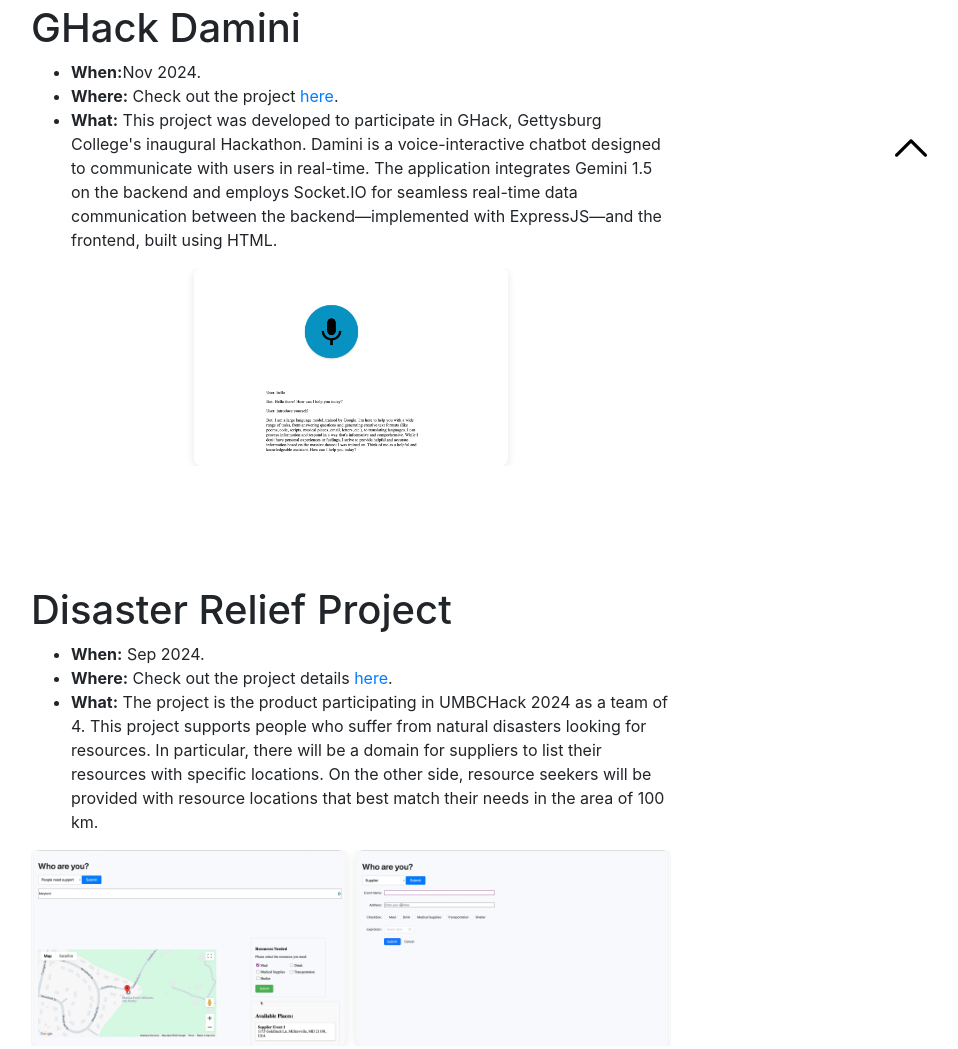
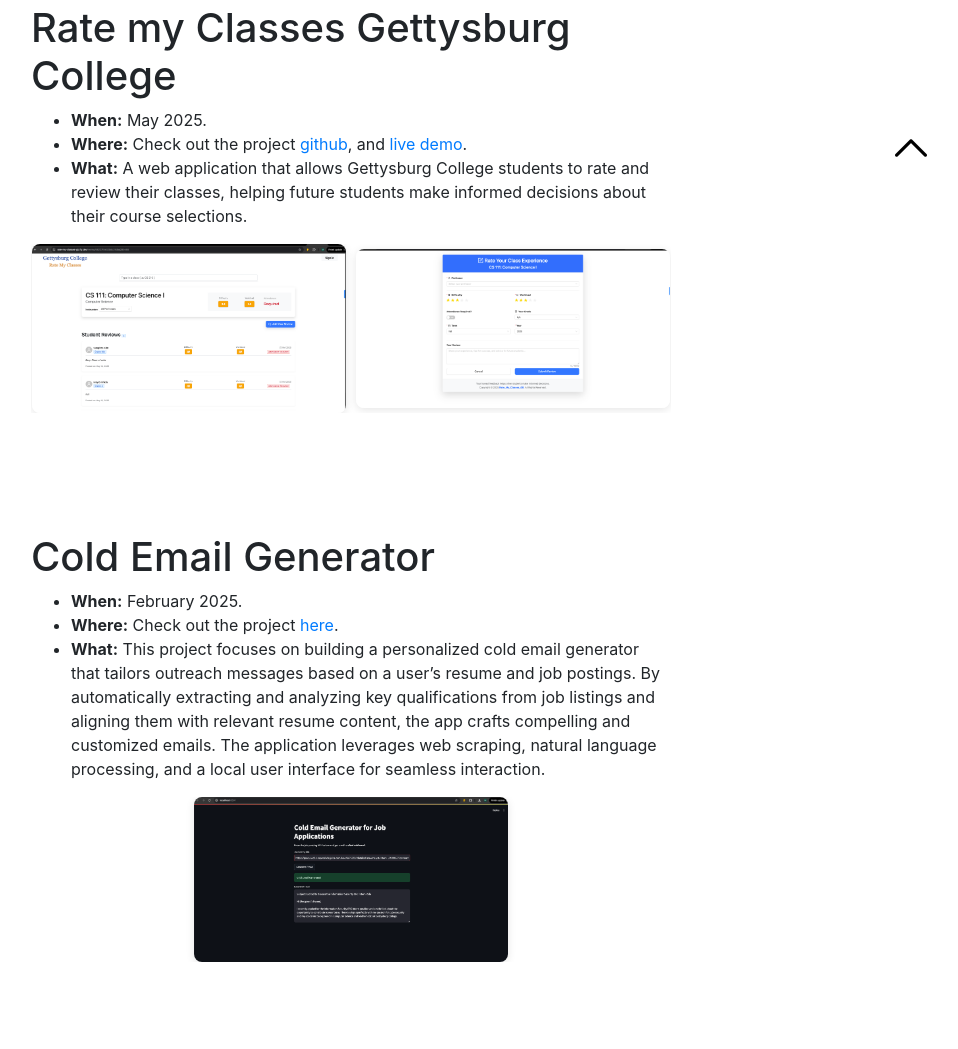
Before and after one commit to minhvdq/DamianPortfolio, a plain HTML site: page portfolio/index.html in a window 1280 px wide. Shown: the part 596-1645 px from the top of the page, without its empty margins (289-1247 px from the left). Drawn offline with nearby package versions, Linux system fonts and the light colour scheme.

Commit message:
update portfolio

```diff
--- a/portfolio/index.html
+++ b/portfolio/index.html
@@ -25,6 +25,48 @@
           Welcome to my portfolio! My name is Damian Vu, and this is where I share my experiences from working on jobs and personal projects. Let get started!
         </p>
         <br>
+
+        <div class="project">
+          <h1>
+            Rate my Classes Gettysburg College
+          </h1>
+
+          <ul>
+            <li>
+              <b>When:</b> May 2025.
+            </li>
+            <li>
+              <b>Where:</b> Check out the project <a href="https://github.com/minhvdq/rate_my_classes_gb" target="_blank">github</a>, and <a href="https://rate-my-classes-gb.fly.dev/" target="_blank">live demo</a>.
+            </li>
+            <li>
+              <b>What:</b> A web application that allows Gettysburg College students to rate and review their classes, helping future students make informed decisions about their course selections.
+            </li>
+          </ul>
+          <div class="image-wrapper">
+            <img class="myImage" src="./assets/rmc1.png" alt="rmcgb1"  />
+            <img class="myImage" src="./assets/rmc2.png" alt="rmcgb2"  />
+          </div>
+        </div>
+        <div class="project">
+          <h1>
+            Cold Email Generator
+          </h1>
+
+          <ul>
+            <li>
+              <b>When:</b> February 2025.
+            </li>
+            <li>
+              <b>Where:</b> Check out the project <a href="https://github.com/minhvdq/Job_Postings_Scraping" target="_blank">here</a>.
+            </li>
+            <li>
+              <b>What:</b> This project focuses on building a personalized cold email generator that tailors outreach messages based on a user’s resume and job postings. By automatically extracting and analyzing key qualifications from job listings and aligning them with relevant resume content, the app crafts compelling and customized emails. The application leverages web scraping, natural language processing, and a local user interface for seamless interaction.
+            </li>
+          </ul>
+          <div class="image-wrapper">
+            <img class="myImage" src="./assets/coldEmailShot.png" alt="Job_Scraping"  />
+          </div>
+        </div>
         <div class="project">
           <h1>
             GHack Damini
@@ -32,7 +74,7 @@
 
           <ul>
             <li>
-              <b>When:</b>Nov 2024.
+              <b>When:</b> Nov 2024.
             </li>
             <li>
               <b>Where:</b> Check out the project <a href="https://github.com/minhvdq/google_chatbot/tree/main" target="_blank">here</a>.
```
Also changed, not shown: portfolio/assets/coldEmailShot.png (added), portfolio/assets/rmc1.png (added), portfolio/assets/rmc2.png (added), 1 other file.
